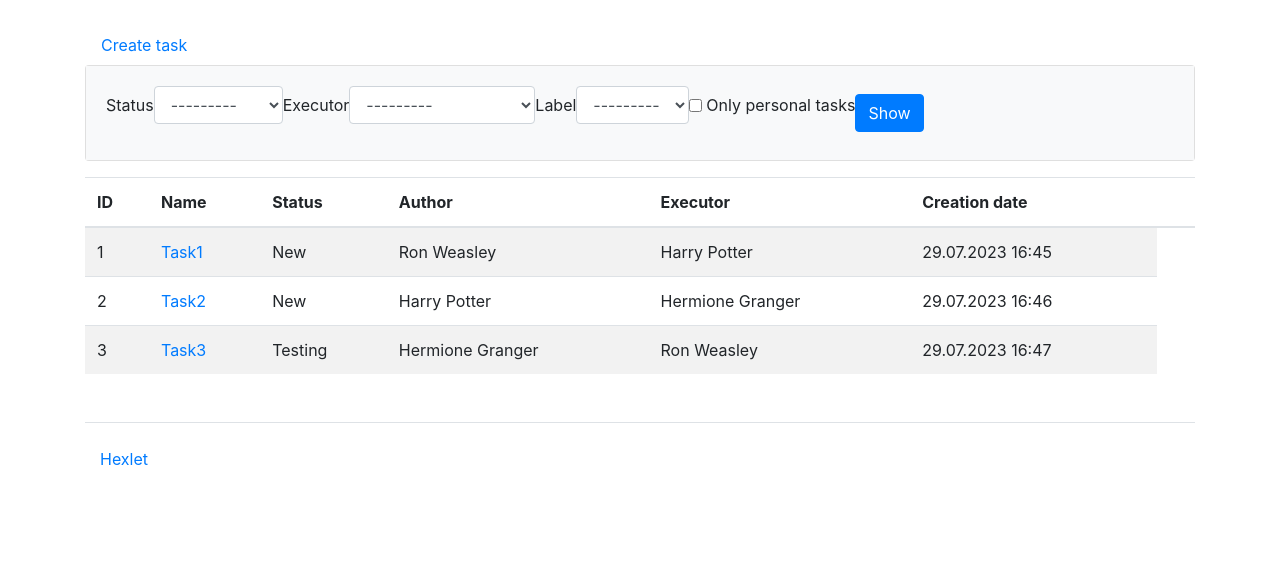
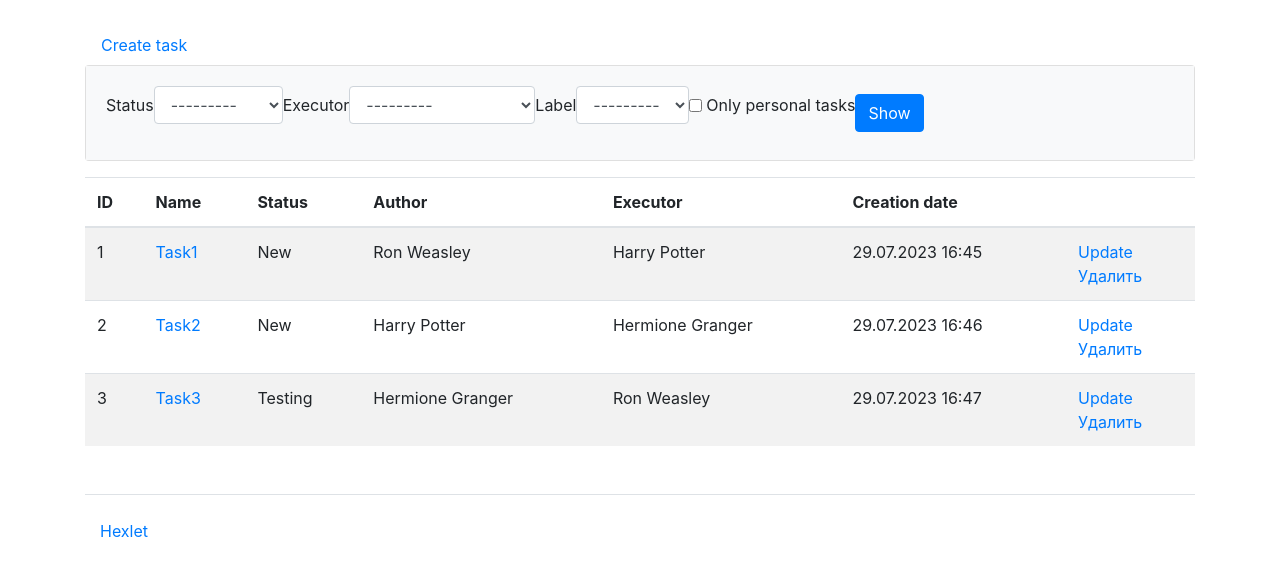
Before and after one commit to tatapestova/python-project-52, a Django app: page /tasks/ in a window 1280 px wide. Shown: the part 143-719 px from the top of the page. Run offline with Django 4.2, Linux system fonts and the light colour scheme; a user stored in the database is signed in; data comes from the database, SQL or seed files in the repository; some libraries are stand-ins or nearby versions.

Commit message:
check templates

```diff
--- a/task_manager/templates/tasks/tasks_list.html
+++ b/task_manager/templates/tasks/tasks_list.html
@@ -43,11 +43,11 @@
             {{ task.executor }}
           </td>
           <td>{{ task.created_at|date:"d.m.Y H:i" }}</td>
-          <!-- <td>
-            <a href="{% url 'task_update' task.pk %}">{% trans "Change" %}</a> -->
-            <!-- <br> -->
-            <!-- <a href="{% url 'task_delete' task.pk %}">{% trans "Delete" %}</a> -->
-          <!-- </td> -->
+          <td>
+            <a href="{% url 'task_update' task.pk %}">{% trans "Update" %}</a>
+            <br>
+            <a href="{% url 'task_delete' task.pk %}">{% trans "Delete" %}</a>
+          </td>
         </tr>
         {% endfor %}
   </tbody>
```
Also changed, not shown: locale/ru/LC_MESSAGES/django.po.
